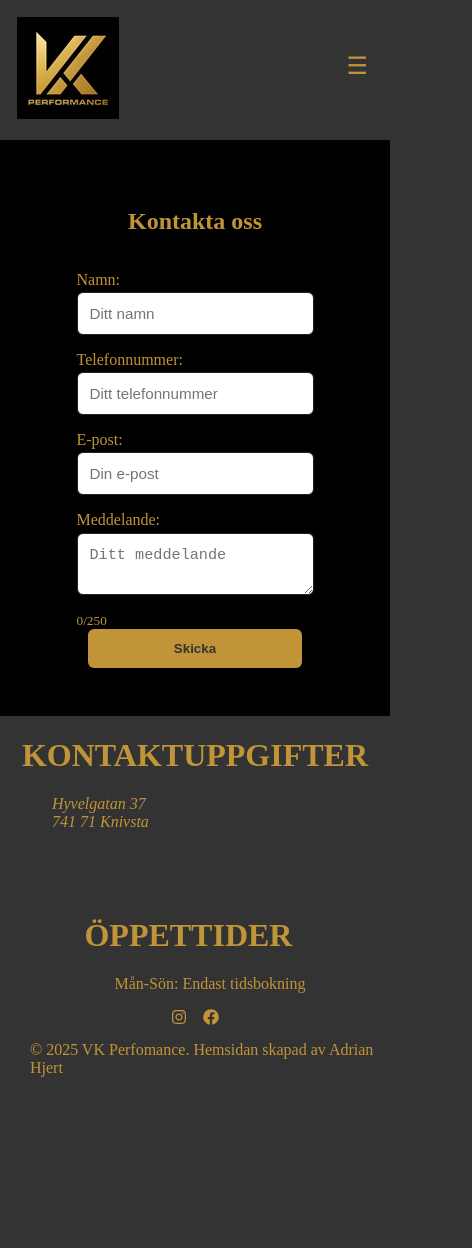
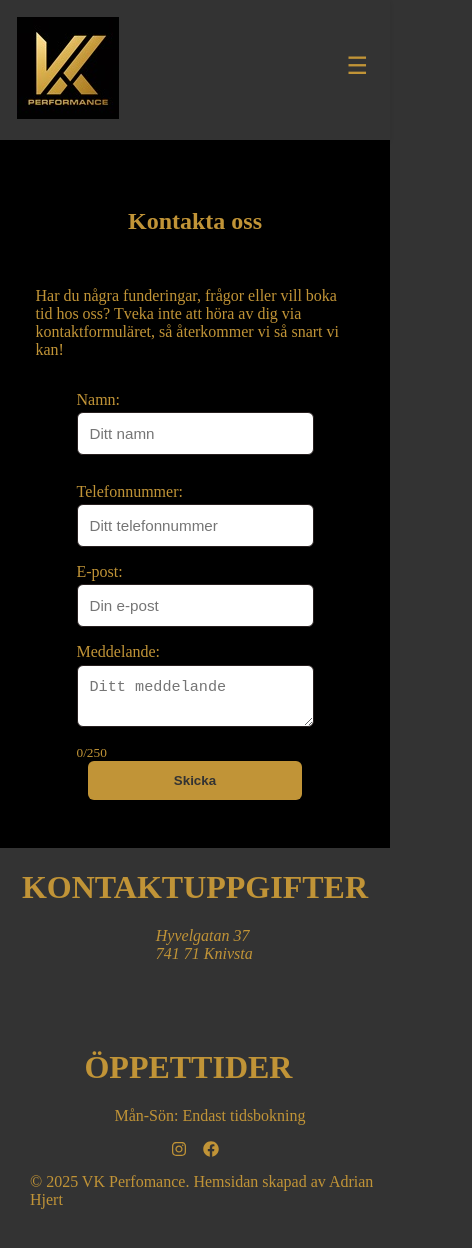
Before and after one commit to LordChonk/carpage, a React (Vite) app: page /kontakt in a window 390 px wide. Shown: the whole page, 472 px wide, since content can reach past the window. Before the commit the page ends 1118 px from the top, so only its background shows below. Built offline with nearby package versions, Linux system fonts and the light colour scheme.

Commit message:
saving some progress

```diff
--- a/src/index.css
+++ b/src/index.css
@@ -7,6 +7,7 @@
 html, body {
   margin: 0;
   padding: 0;
+  width: 100%;
   background-color: #333; /* Or whatever your main background color is */
 }
 
@@ -58,8 +59,8 @@ html, body {
   display: none;
   /*flex-direction: column;
   gap: 0.5rem;
+  align-items: center;*/
   width: 100%;
-  align-items: center;*/
 }
 
 .navbar nav.open {
@@ -164,6 +165,25 @@ footer p, address{
   gap: 1rem;
 }
 
+/* Mobile footer */
+@media (max-width: 600px) {
+  .footer{
+    display: flex;
+    flex-direction: column;
+  }
+
+  .footer-row{
+    flex-direction: column;
+    align-items: center;
+  }
+
+  .footer address{
+    transform: translateX(30%);
+  }
+  }
+
+
+
 /* Contact form styling */
 .kontakt-formular {
   max-width: 500px;
@@ -207,6 +227,13 @@ footer p, address{
   background-color: #c19437;
 }
 
+.form-row {
+  display: flex;
+  flex-direction: row;
+  justify-content: space-between;
+  gap: 0.75rem;
+}
+
 /* Mobile optimization */
 @media (max-width: 600px) {
   .kontakt-formular {
@@ -232,4 +259,8 @@ footer p, address{
     width: 90%;
     margin: 0 auto;
   }
+
+  .form-row{
+    flex-direction: column;
+  }
 }
--- a/src/pages/Kontakt.tsx
+++ b/src/pages/Kontakt.tsx
@@ -25,7 +25,9 @@ export default function Kontakt() {
   return (
     <div className="kontakt-formular">
       <h2>Kontakta oss</h2>
+      <p>Har du några funderingar, frågor eller vill boka tid hos oss? Tveka inte att höra av dig via kontaktformuläret, så återkommer vi så snart vi kan!</p>
       <form onSubmit={handleSubmit}>
+        <div className="form-row">
         <label>
           Namn:
           <input type="text" name="name" placeholder="Ditt namn" required />
@@ -35,7 +37,7 @@ export default function Kontakt() {
             Telefonnummer:
             <input type="tel" name="phone" id="phone" placeholder="Ditt telefonnummer" required/>
         </label>
-
+        </div>
         <label>
           E-post:
           <input type="email" name="email" placeholder="Din e-post"required />
--- a/src/pages/SaljDinBil.tsx
+++ b/src/pages/SaljDinBil.tsx
@@ -30,6 +30,7 @@ export default function SälgDinBil(){
             <div className="kontakt-formular">
       <h2>Sälg Din Bil</h2>
       <form onSubmit={handleSubmit}>
+        <div className="form-row">
         <label>
           Namn:
           <input type="text" name="name" placeholder="Ditt namn" required />
@@ -39,12 +40,14 @@ export default function SälgDinBil(){
             Telefonnummer:
             <input type="tel" name="phone" id="phone" placeholder="Ditt telefonnummer" required/>
         </label>
+        </div>
 
         <label>
           E-post:
           <input type="email" name="email" placeholder="Din e-post"required />
         </label>
 
+        <div className="form-row">
         <label>
             Registreringsnummer:
         <input
@@ -69,6 +72,7 @@ export default function SälgDinBil(){
             step={1}
             required/>
         </label>
+        </div>
 
         <label htmlFor = "message">
           Övrig information:
```
